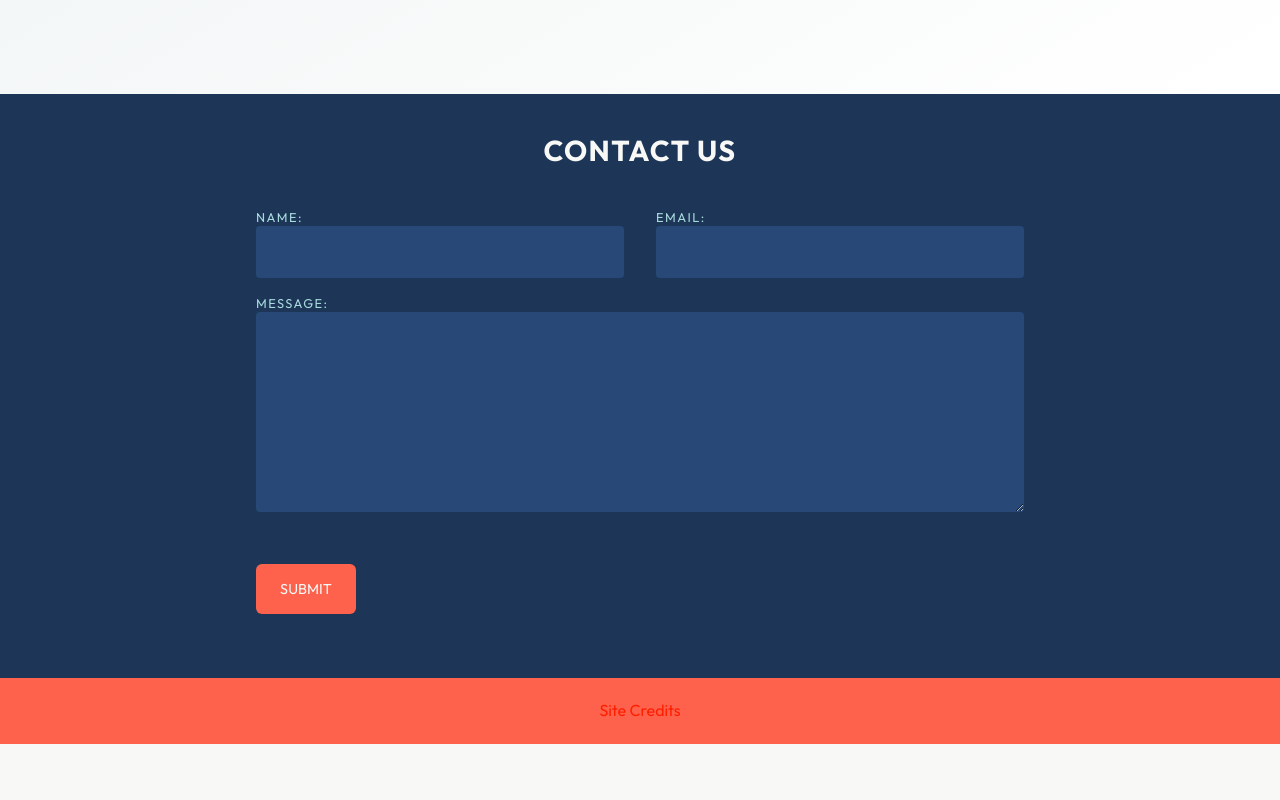
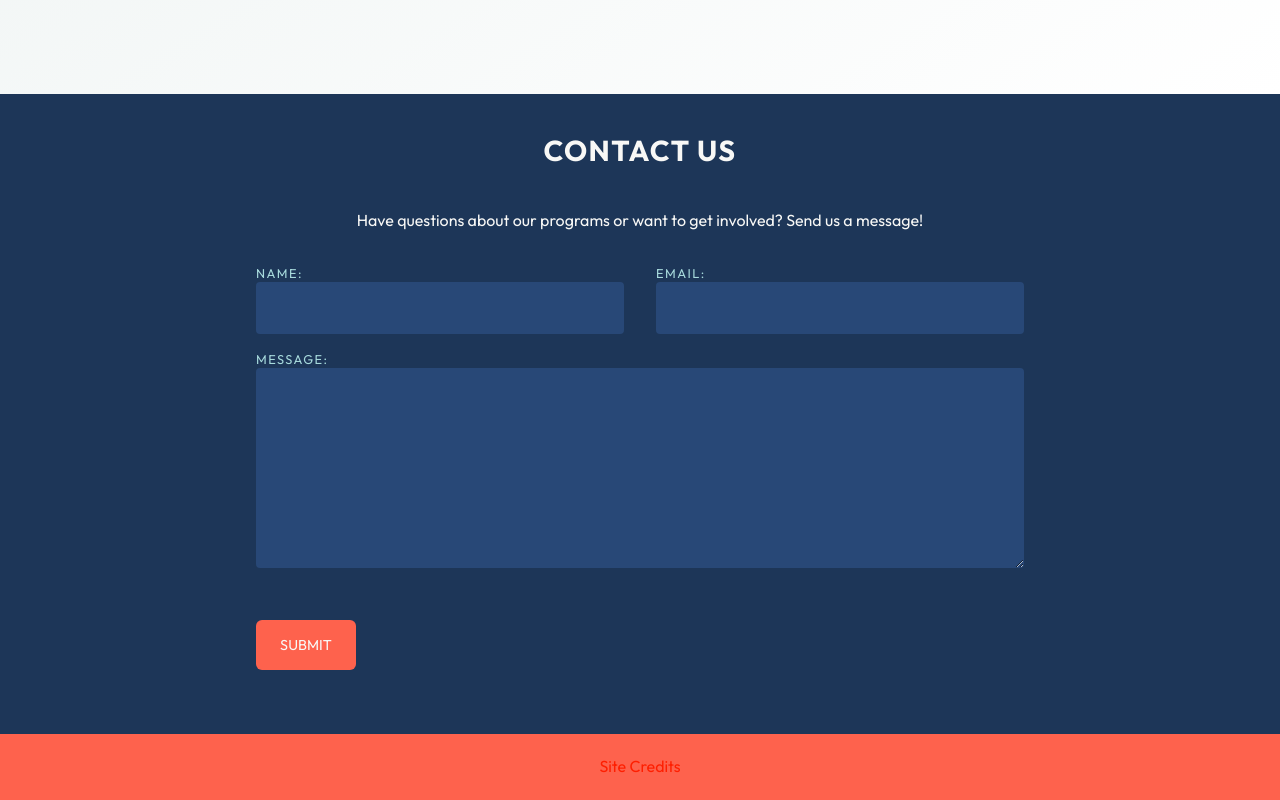
Before and after one commit to Drewole/nextjs-sass-boilerplate, a Next.js app: page / in a window 1280 px wide. Shown: the part 3925-4725 px from the top of the page. Before the commit the page ends 4669 px from the top, so only its background shows below. Built offline with nearby package versions, Linux system fonts and the light colour scheme.

Commit message:
added description to contact

```diff
--- a/components/modules/Contact.tsx
+++ b/components/modules/Contact.tsx
@@ -28,6 +28,10 @@ export default function Contact({}: Props) {
     <div id={'contact'} className={styles._}>
       <div className={styles.wrapper}>
         <h2>Contact Us</h2>
+        <p className={styles.description}>
+          Have questions about our programs or want to get involved? Send us a
+          message!
+        </p>
 
         <form onSubmit={handleSubmit(onSubmit)}>
           <div className={styles.row}>
--- a/styles/components/Contact.module.scss
+++ b/styles/components/Contact.module.scss
@@ -10,7 +10,11 @@
     font-size: 1.8rem;
     letter-spacing: 0.09rem;
     text-transform: uppercase;
-    margin-bottom: 2rem;
+  }
+  .description {
+    @include textMaxWidth;
+    @include _basePadding;
+    text-align: center;
   }
 
   form {
```
